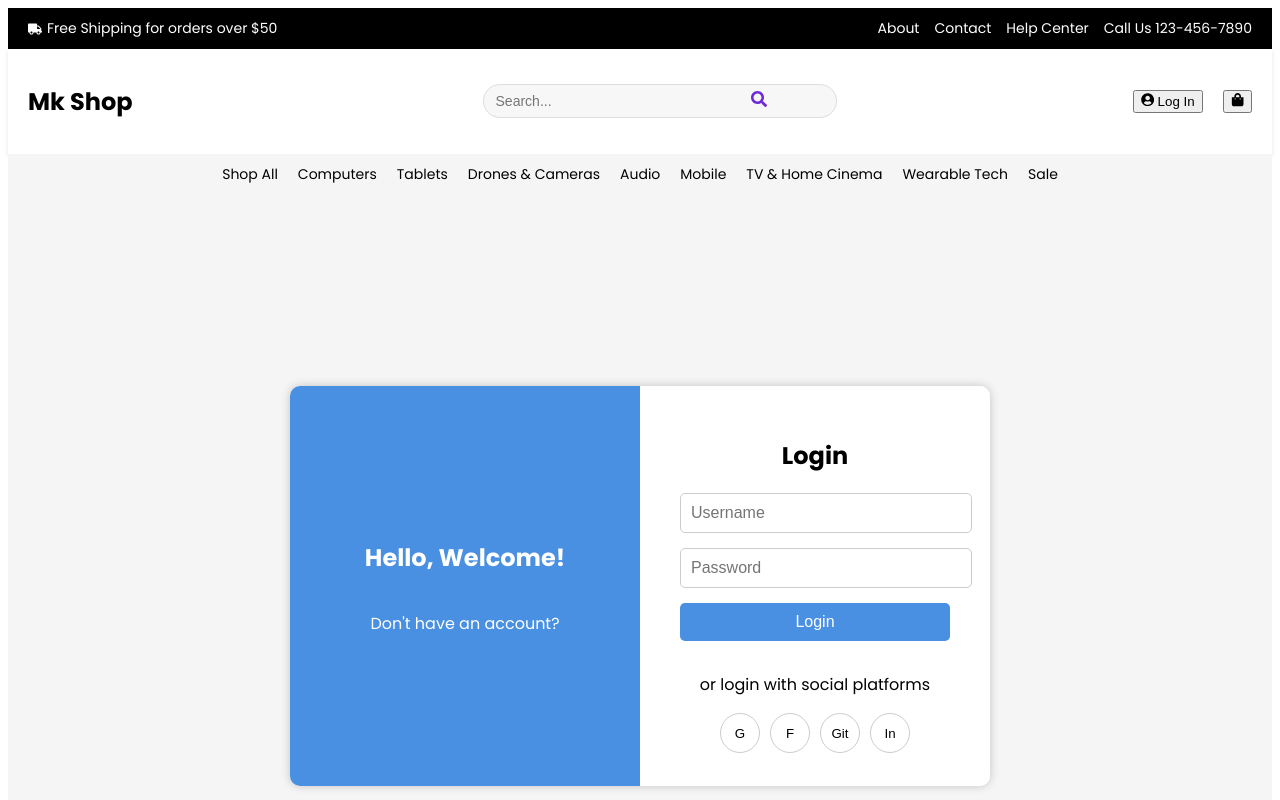
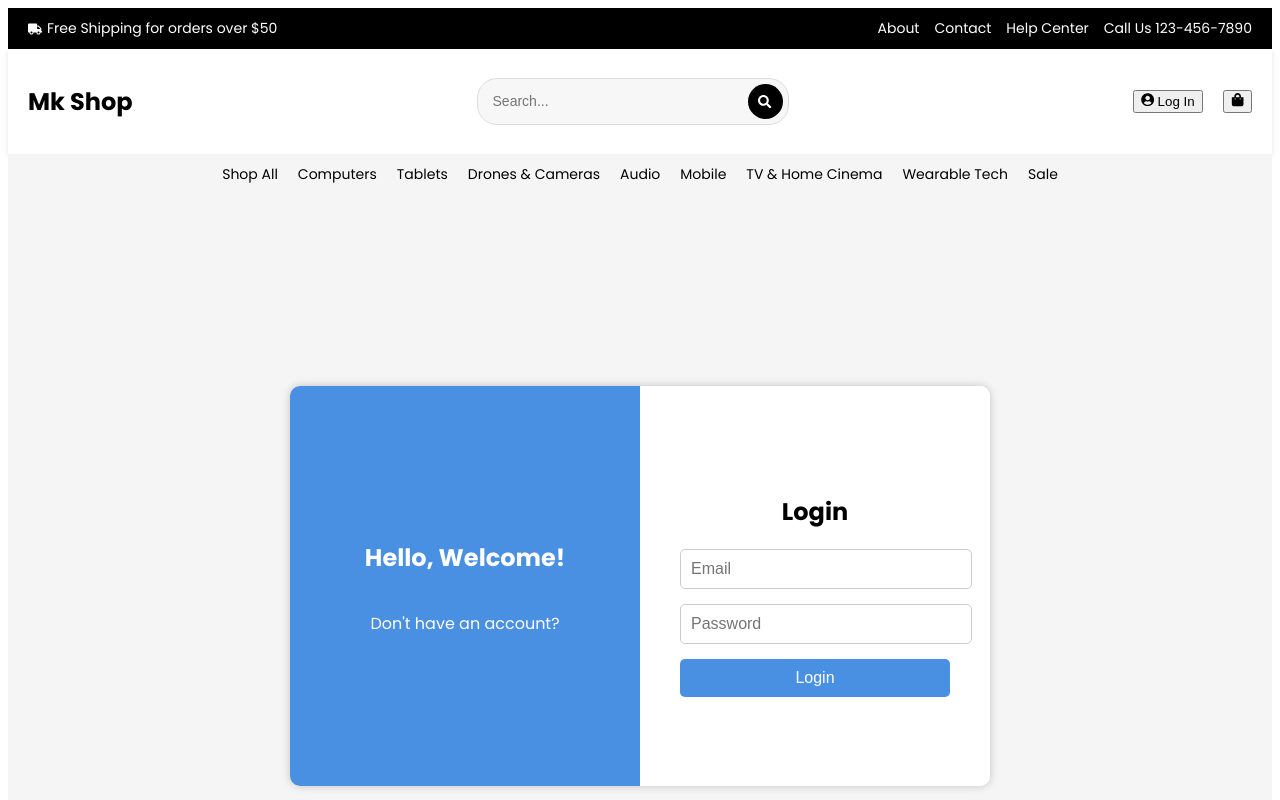
Before and after one commit to Muthukumar1015/Shoping, a Next.js app: page /auth in a window 1280 px wide. Shown: the top 800 px of the page. Built offline with nearby package versions, Linux system fonts and the light colour scheme.

Commit message:
add js file and css file

```diff
--- a/src/app/auth/page.js
+++ b/src/app/auth/page.js
@@ -1,81 +1,161 @@
 "use client";
-import { useState } from 'react';
-import styles from '@/styles/AuthForm.module.css';
+import { useState } from "react";
+import styles from "@/styles/AuthForm.module.css";
 
 export default function AuthPage() {
   const [isLogin, setIsLogin] = useState(true);
-  const [formData, setFormData] = useState({ username: '', email: '', password: '' });
-  const [message, setMessage] = useState('');
+  const [formData, setFormData] = useState({ username: "", email: "", password: "" });
+  const [errors, setErrors] = useState({});
+  const [message, setMessage] = useState("");
+  const [showPopup, setShowPopup] = useState(false);
 
+  // Handle input changes
   const handleChange = (e) => {
     setFormData({ ...formData, [e.target.name]: e.target.value });
+    setErrors({ ...errors, [e.target.name]: "" }); // Clear errors on change
   };
 
-  const handleSubmit = async (e) => {
+  // Validate inputs
+  const validate = () => {
+    let newErrors = {};
+    if (!formData.username && !isLogin) newErrors.username = "Username is required";
+    if (!formData.email) newErrors.email = "Email is required";
+    if (!formData.password) newErrors.password = "Password is required";
+    setErrors(newErrors);
+    return Object.keys(newErrors).length === 0;
+  };
+
+  // Register user
+  const registerUser = () => {
+    const users = JSON.parse(localStorage.getItem("users")) || [];
+
+    // Check if email is already registered
+    const existingUser = users.find((user) => user.email === formData.email);
+    if (existingUser) {
+      setMessage("Email already registered! Please login.");
+      return;
+    }
+
+    // Save new user
+    const newUser = { username: formData.username, email: formData.email, password: formData.password };
+    users.push(newUser);
+    localStorage.setItem("users", JSON.stringify(users));
+
+    setMessage("Registration successful! Please log in.");
+    setIsLogin(true); // Switch to login mode
+  };
+
+  // Login user
+  const loginUser = () => {
+    const users = JSON.parse(localStorage.getItem("users")) || [];
+
+    // Find user by email & password
+    const user = users.find((user) => user.email === formData.email && user.password === formData.password);
+
+    if (!user) {
+      setMessage("Invalid email or password. Please try again.");
+      return;
+    }
+
+    // Save session
+    localStorage.setItem("loggedInUser", JSON.stringify(user));
+    setMessage("Login successful!");
+
+    // Show popup for 3 seconds
+    setShowPopup(true);
+    setTimeout(() => {
+      setShowPopup(false);
+    }, 3000);
+  };
+
+  // Handle form submission
+  const handleSubmit = (e) => {
     e.preventDefault();
-    setMessage('');
+    setMessage("");
 
-    const requestBody = {
-      type: isLogin ? 'login' : 'register',
-      username: formData.username,
-      email: formData.email,
-      password: formData.password
-    };
+    if (!validate()) return;
 
-    try {
-      const response = await fetch('/api/auth', {
-        method: 'POST',
-        headers: { 'Content-Type': 'application/json' },
-        body: JSON.stringify(requestBody)
-      });
-
-      const data = await response.json();
-      setMessage(data.message);
-
-      if (response.ok) {
-        alert(isLogin ? 'Login successful!' : 'Registration successful!');
-      }
-    } catch (error) {
-      setMessage('Something went wrong. Please try again.');
+    if (isLogin) {
+      loginUser();
+    } else {
+      registerUser();
     }
   };
 
   return (
     <div className={`${styles.authContainer} ${isLogin ? styles.loginMode : styles.registerMode}`}>
       <div className={styles.authBox}>
-        {/* Welcome Section (No Toggle Button Here) */}
         <div className={styles.welcomeSection}>
-          <h2>{isLogin ? 'Hello, Welcome!' : 'Welcome Back!'}</h2>
+          <h2>{isLogin ? "Hello, Welcome!" : "Welcome Back!"}</h2>
           <p>{isLogin ? "Don't have an account?" : "Already have an account?"}</p>
         </div>
 
-        {/* Form Section */}
         <div className={styles.formSection}>
-          <h2>{isLogin ? 'Login' : 'Registration'}</h2>
+          <h2>{isLogin ? "Login" : "Registration"}</h2>
           {message && <p className={styles.message}>{message}</p>}
           <form onSubmit={handleSubmit}>
-            <input className={styles.inputField} type="text" name="username" placeholder="Username" value={formData.username} onChange={handleChange} required />
-            {!isLogin && <input className={styles.inputField} type="email" name="email" placeholder="Email" value={formData.email} onChange={handleChange} required />}
-            <input className={styles.inputField} type="password" name="password" placeholder="Password" value={formData.password} onChange={handleChange} required />
-            <button className={styles.primaryButton} type="submit">{isLogin ? 'Login' : 'Register'}</button>
+            {!isLogin && (
+              <>
+                <input
+                  className={styles.inputField}
+                  type="text"
+                  name="username"
+                  placeholder="Username"
+                  value={formData.username}
+                  onChange={handleChange}
+                  required
+                />
+                {errors.username && <p className={styles.error}>{errors.username}</p>}
+              </>
+            )}
+
+            <input
+              className={styles.inputField}
+              type="email"
+              name="email"
+              placeholder="Email"
+              value={formData.email}
+              onChange={handleChange}
+              required
+            />
+            {errors.email && <p className={styles.error}>{errors.email}</p>}
+
+            <input
+              className={styles.inputField}
+              type="password"
+              name="password"
+              placeholder="Password"
+              value={formData.password}
+              onChange={handleChange}
+              required
+            />
+            {errors.password && <p className={styles.error}>{errors.password}</p>}
+
+            <button className={styles.primaryButton} type="submit">
+              {isLogin ? "Login" : "Register"}
+            </button>
           </form>
-          <div className={styles.socialLogin}>
-            <p>or {isLogin ? 'login' : 'register'} with social platforms</p>
-            <div className={styles.socialIcons}>
-              <button className={styles.socialButton}>G</button>
-              <button className={styles.socialButton}>F</button>
-              <button className={styles.socialButton}>Git</button>
-              <button className={styles.socialButton}>In</button>
-            </div>
-          </div>
         </div>
       </div>
 
-      {/* Separate Toggle Buttons Below */}
       <div className={styles.switchButtons}>
-        <button className={`${styles.switchButton} ${isLogin ? styles.active : ''}`} onClick={() => setIsLogin(true)}>Login</button>
-        <button className={`${styles.switchButton} ${!isLogin ? styles.active : ''}`} onClick={() => setIsLogin(false)}>Register</button>
+        <button className={`${styles.switchButton} ${isLogin ? styles.active : ""}`} onClick={() => setIsLogin(true)}>
+          Login
+        </button>
+        <button className={`${styles.switchButton} ${!isLogin ? styles.active : ""}`} onClick={() => setIsLogin(false)}>
+          Register
+        </button>
       </div>
+
+      {/* Centered Popup after Login */}
+      {showPopup && (
+        <div className={styles.popup}>
+          <div className={styles.popupContent}>
+            <h3>🎉 Login Successful!</h3>
+            <p>Welcome back, {formData.email}!</p>
+          </div>
+        </div>
+      )}
     </div>
   );
 }
--- a/src/components/navbar.js
+++ b/src/components/navbar.js
@@ -2,7 +2,14 @@
 import { useState } from "react";
 import Link from "next/link";
 import { useRouter } from "next/navigation";
-import { FaTruck, FaUserCircle, FaHeart, FaShoppingBag, FaSearch, FaBars } from "react-icons/fa";
+import {
+   FaTruck,
+   FaUserCircle,
+   FaHeart,
+   FaShoppingBag,
+   FaSearch,
+   FaBars,
+} from "react-icons/fa";
 import { useCart } from "@/app/context/CartContext"; // ✅ Import Cart Context
 import CartSidebar from "@/components/CartSidebar"; // ✅ Import Cart Sidebar
 import styles from "../styles/navbar.module.css";
@@ -24,7 +31,9 @@ export default function Navbar() {
                <Link href="#">About</Link>
                <Link href="#">Contact</Link>
                <Link href="#">Help Center</Link>
-          <span>Call Us <a href="tel:1234567890">123-456-7890</a></span>
+               <span>
+                  Call Us <a href="tel:1234567890">123-456-7890</a>
+               </span>
             </div>
          </div>
 
@@ -32,20 +41,24 @@ export default function Navbar() {
          <div className={styles.mainNav}>
             <div className={styles.logoMenuContainer}>
                <h1 className={styles.logo}>Mk Shop</h1>
-          <button className={styles.menuButton} onClick={() => setMenuOpen(!menuOpen)}>
+               <button
+                  className={styles.menuButton}
+                  onClick={() => setMenuOpen(!menuOpen)}
+               >
                   <FaBars />
                </button>
             </div>
 
             {/* Search Bar */}
-        <div className={styles.searchBar}>
+            <div className={styles.searchBarContainer}>
                <input
                   type="text"
                   placeholder="Search..."
                   value={search}
                   onChange={(e) => setSearch(e.target.value)}
+                  className={styles.searchInput}
                />
-          <button>
+               <button className={styles.searchButton}>
                   <FaSearch />
                </button>
             </div>
@@ -53,16 +66,22 @@ export default function Navbar() {
             {/* Icons */}
             <div className={styles.icons}>
                {/* Clicking Log In redirects to /auth */}
-          <button className={styles.loginButton} onClick={() => router.push("/auth")}>
+               <button
+                  className={styles.loginButton}
+                  onClick={() => router.push("/auth")}
+               >
                   <FaUserCircle /> Log In
                </button>
 
-
-
                {/* ✅ Cart Icon: Click to open cart sidebar */}
-          <button className={styles.cartIcon} onClick={() => setIsCartOpen(true)}>
+               <button
+                  className={styles.cartIcon}
+                  onClick={() => setIsCartOpen(true)}
+               >
                   <FaShoppingBag />
-            {cart.length > 0 && <span className={styles.cartCount}>{cart.length}</span>}
+                  {cart.length > 0 && (
+                     <span className={styles.cartCount}>{cart.length}</span>
+                  )}
                </button>
             </div>
          </div>
@@ -70,21 +89,48 @@ export default function Navbar() {
          {/* Categories (Mobile Toggle) */}
          {menuOpen && (
             <div className={styles.categoriesMobile}>
-          {["Shop All", "Computers", "Tablets", "Drones & Cameras", "Audio", "Mobile", "TV & Home Cinema", "Wearable Tech", "Sale"].map((item, index) => (
-            <Link key={index} href="#" className={styles.categoryItem}>{item}</Link>
+               {[
+                  "Shop All",
+                  "Computers",
+                  "Tablets",
+                  "Drones & Cameras",
+                  "Audio",
+                  "Mobile",
+                  "TV & Home Cinema",
+                  "Wearable Tech",
+                  "Sale",
+               ].map((item, index) => (
+                  <Link key={index} href="#" className={styles.categoryItem}>
+                     {item}
+                  </Link>
                ))}
             </div>
          )}
 
          {/* Categories (Desktop View) */}
          <div className={styles.categoriesDesktop}>
-        {["Shop All", "Computers", "Tablets", "Drones & Cameras", "Audio", "Mobile", "TV & Home Cinema", "Wearable Tech", "Sale"].map((item, index) => (
-          <Link key={index} href="/shop" className={styles.categoryItem}>{item}</Link>
+            {[
+               "Shop All",
+               "Computers",
+               "Tablets",
+               "Drones & Cameras",
+               "Audio",
+               "Mobile",
+               "TV & Home Cinema",
+               "Wearable Tech",
+               "Sale",
+            ].map((item, index) => (
+               <Link key={index} href="/shop" className={styles.categoryItem}>
+                  {item}
+               </Link>
             ))}
          </div>
 
          {/* ✅ Cart Sidebar */}
-      <CartSidebar isOpen={isCartOpen} onClose={() => setIsCartOpen(false)} />
+         <CartSidebar
+            isOpen={isCartOpen}
+            onClose={() => setIsCartOpen(false)}
+         />
       </nav>
    );
 }
--- a/src/styles/navbar.module.css
+++ b/src/styles/navbar.module.css
@@ -62,33 +62,44 @@
 }
 
 /* Search Bar */
-.searchBar {
-  position: relative;
-  width: 35%;
-  max-width: 300px;
+.searchBarContainer {
+  display: flex;
+  align-items: center;
+  gap: 10px; /* Space between input and icon */
+  border: 1px solid #ddd;
+  border-radius: 20px;
+  padding: 5px;
+  background: #f7f7f7;
+  width: 300px;
 }
 
-.searchBar input {
-  width: 100%;
-  padding: 8px 12px;
-  padding-right: 40px;
-  border: 1px solid #ddd;
-  border-radius: 20px;
-  background: #f7f7f7;
+.searchInput {
+  flex: 1;
+  border: none;
+  outline: none;
+  padding: 8px 10px;
   font-size: 14px;
+  background: transparent;
 }
 
-.searchBar button {
-  position: absolute;
-  right: 10px;
-  top: 50%;
-  transform: translateY(-50%);
-  background: transparent;
+.searchButton {
+  background: black;
+  color: white;
   border: none;
+  border-radius: 50%;
+  width: 35px;
+  height: 35px;
+  display: flex;
+  align-items: center;
+  justify-content: center;
   cursor: pointer;
-  color: #6d28d9;
-  font-size: 16px;
+  transition: 0.3s;
 }
+
+.searchButton:hover {
+  background: #333;
+}
+
 
 /* Icons */
 .icons {
```
Also changed, not shown: src/app/data/products.js (deleted, +0 -30 lines), src/styles/AuthForm.module.css (+32 -0 lines). Lines whose indentation alone changed are shown as unchanged.
